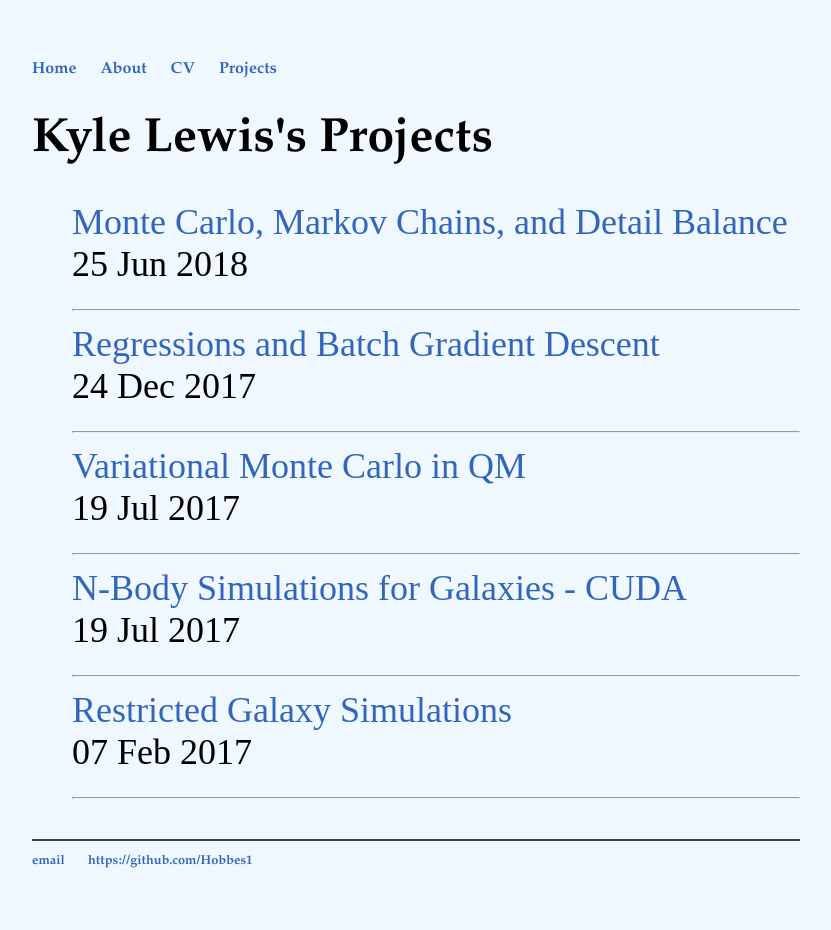
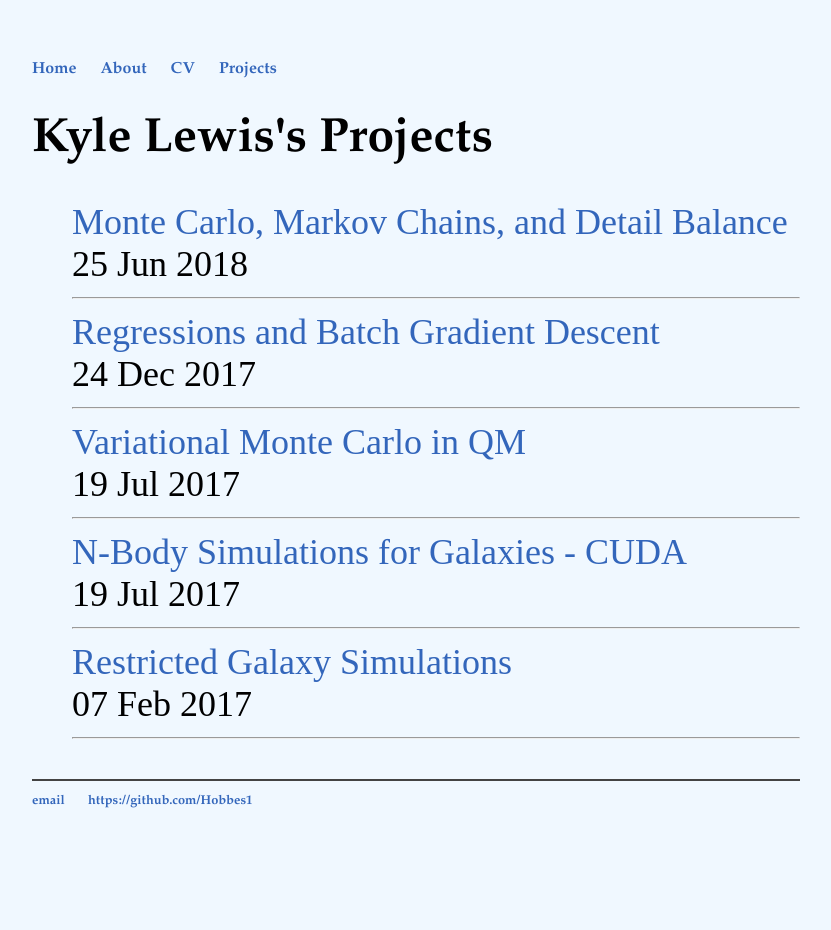
Before and after one commit to Kyle-Lewis/Kyle-Lewis.github.io, a Jekyll site: the page built from projects/index.html, in a window 1280 px wide. Shown: the whole page, without its empty margins (224-1055 px from the left). Built offline with Jekyll 4.4.1, drawn with Linux system fonts in a browser that asks for light colours; after the commit the page ends 900 px from its top, so only the background shows below that.

Commit message:
script update

```diff
--- a/projects/index.html
+++ b/projects/index.html
@@ -11,9 +11,9 @@
 		<li><a href="{{ post.url }}" title="{{ post.title }}">{{ post.title }}</a></li>
 		<li><span>{{ post.date | date_to_string }}</span> </li>
 	</div>
-	<div style="padding-bottom:0.5em; width:82%; margin-left:auto; max-width:600px; margin-right:auto; display:block;>
+	<!-- <div style="padding-bottom:0.5em; width:82%; margin-left:auto; max-width:600px; margin-right:auto; display:block;>
 		<img src="{{ site.baseurl }}/{{ post.image }}" style="padding-bottom:0.5em; margin-right:auto; display:block;" />
-  	</div>
+  	</div> -->
 
 
 <hr>
```
